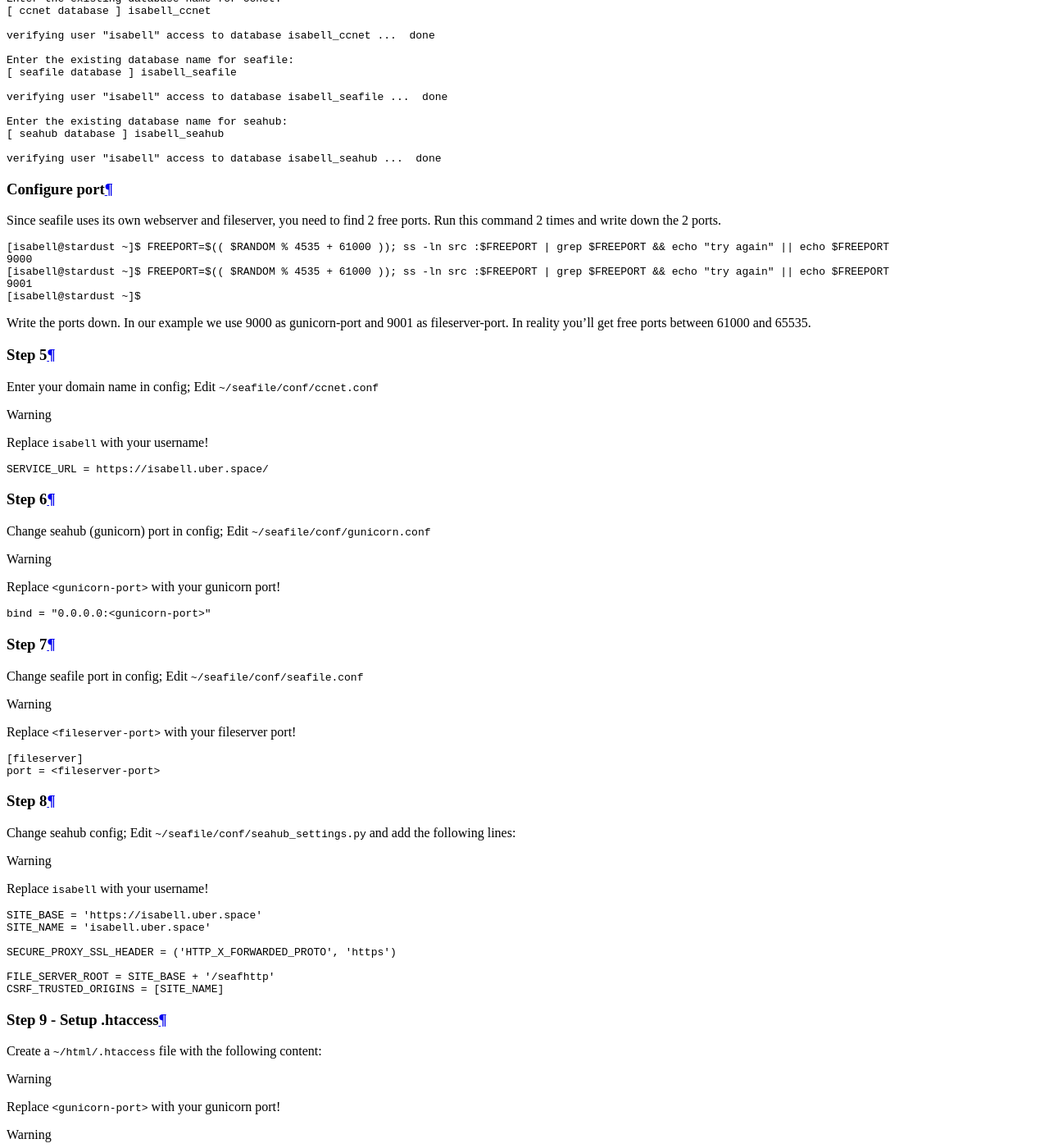
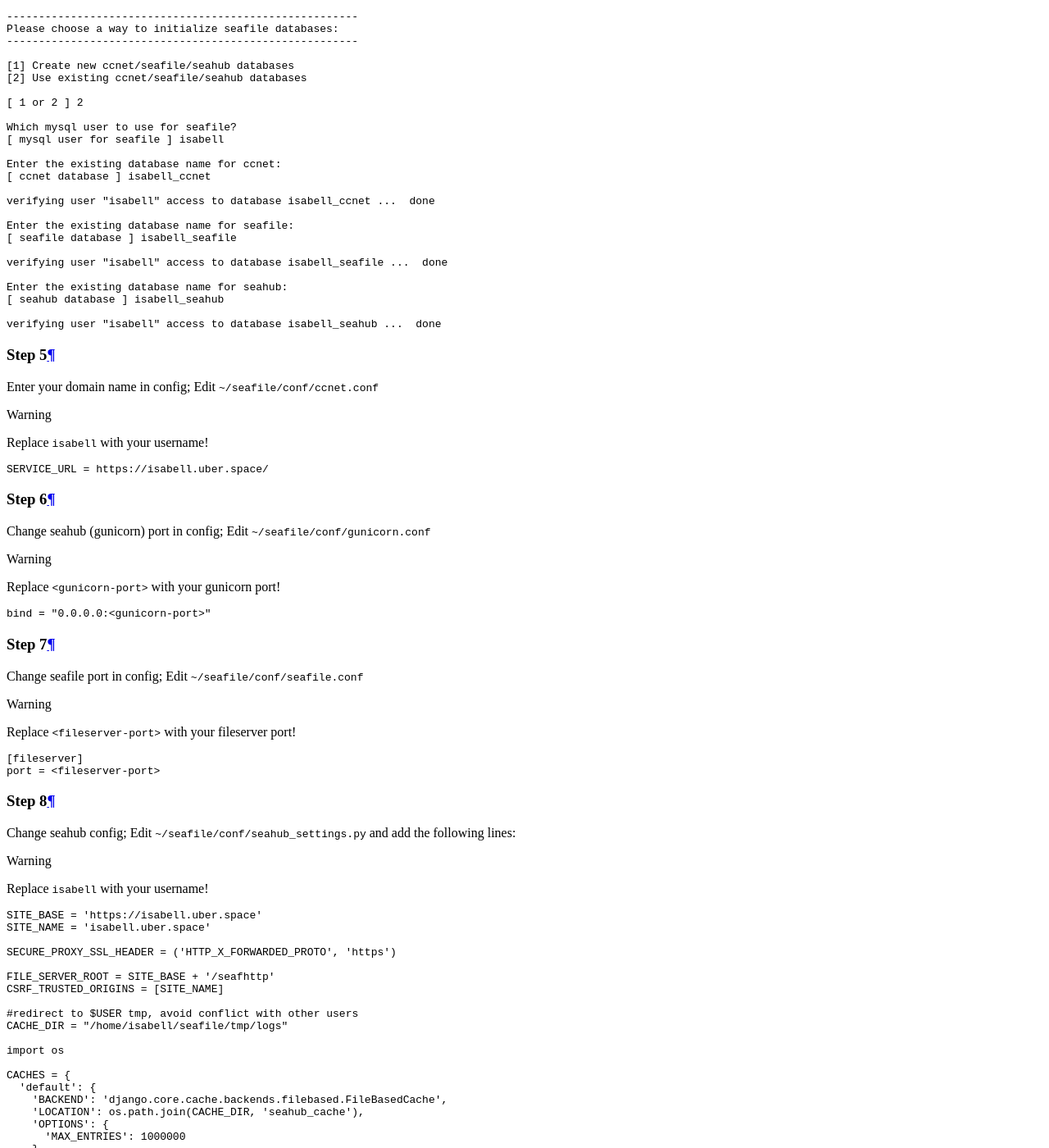
Before and after one commit to Uberspace/lab, a Sphinx documentation site: the page built from source/guide_seafile.rst, in a window 1280 px wide and 1400 px high, scrolled down 3254 px. Shown: the whole window at 82% size. Built offline with Sphinx 7.4.7 and the Read the Docs theme 2.0.0, drawn with Linux system fonts in a browser that asks for light colours; some of the changed text lies outside the part shown.

Commit message:
Re-sort port find to Prerequisites; Add redirect for tmp_cache (#242)
* Update guide_seafile.rst

* Update guide_seafile.rst

```diff
--- a/source/guide_seafile.rst
+++ b/source/guide_seafile.rst
@@ -48,6 +48,21 @@
  [isabell@stardust ~]$ uberspace web domain list
  isabell.uber.space
  [isabell@stardust ~]$
+
+Configure port
+--------------
+
+Since seafile uses its own webserver and fileserver, you need to find 2 free ports. Run this command 2 times and write down the 2 ports.
+
+.. code-block:: console
+
+ [isabell@stardust ~]$ FREEPORT=$(( $RANDOM % 4535 + 61000 )); ss -ln src :$FREEPORT | grep $FREEPORT && echo "try again" || echo $FREEPORT
+ 9000
+ [isabell@stardust ~]$ FREEPORT=$(( $RANDOM % 4535 + 61000 )); ss -ln src :$FREEPORT | grep $FREEPORT && echo "try again" || echo $FREEPORT
+ 9001
+ [isabell@stardust ~]$
+
+Write the ports down. In our example we use 9000 as gunicorn-port and 9001 as fileserver-port. In reality you'll get free ports between 61000 and 65535.
 
 Installation
 ============
@@ -135,21 +150,6 @@
 
   verifying user "isabell" access to database isabell_seahub ...  done
 
-Configure port
---------------
-
-Since seafile uses its own webserver and fileserver, you need to find 2 free ports. Run this command 2 times and write down the 2 ports.
-
-.. code-block:: console
-
- [isabell@stardust ~]$ FREEPORT=$(( $RANDOM % 4535 + 61000 )); ss -ln src :$FREEPORT | grep $FREEPORT && echo "try again" || echo $FREEPORT
- 9000
- [isabell@stardust ~]$ FREEPORT=$(( $RANDOM % 4535 + 61000 )); ss -ln src :$FREEPORT | grep $FREEPORT && echo "try again" || echo $FREEPORT
- 9001
- [isabell@stardust ~]$
-
-Write the ports down. In our example we use 9000 as gunicorn-port and 9001 as fileserver-port. In reality you'll get free ports between 61000 and 65535.
-
 Step 5
 ------
 
@@ -192,7 +192,6 @@
 .. warning:: Replace ``isabell`` with your username!
 
 .. code-block:: console
-  :emphasize-lines: 1,2
 
   SITE_BASE = 'https://isabell.uber.space'
   SITE_NAME = 'isabell.uber.space'
@@ -201,6 +200,21 @@
 
   FILE_SERVER_ROOT = SITE_BASE + '/seafhttp'
   CSRF_TRUSTED_ORIGINS = [SITE_NAME]
+
+  #redirect to $USER tmp, avoid conflict with other users
+  CACHE_DIR = "/home/isabell/seafile/tmp/logs"
+
+  import os
+
+  CACHES = {
+    'default': {
+      'BACKEND': 'django.core.cache.backends.filebased.FileBasedCache',
+      'LOCATION': os.path.join(CACHE_DIR, 'seahub_cache'),
+      'OPTIONS': {
+        'MAX_ENTRIES': 1000000
+      }
+    }
+  }
 
 Step 9 - Setup .htaccess
 ------------------------
```
